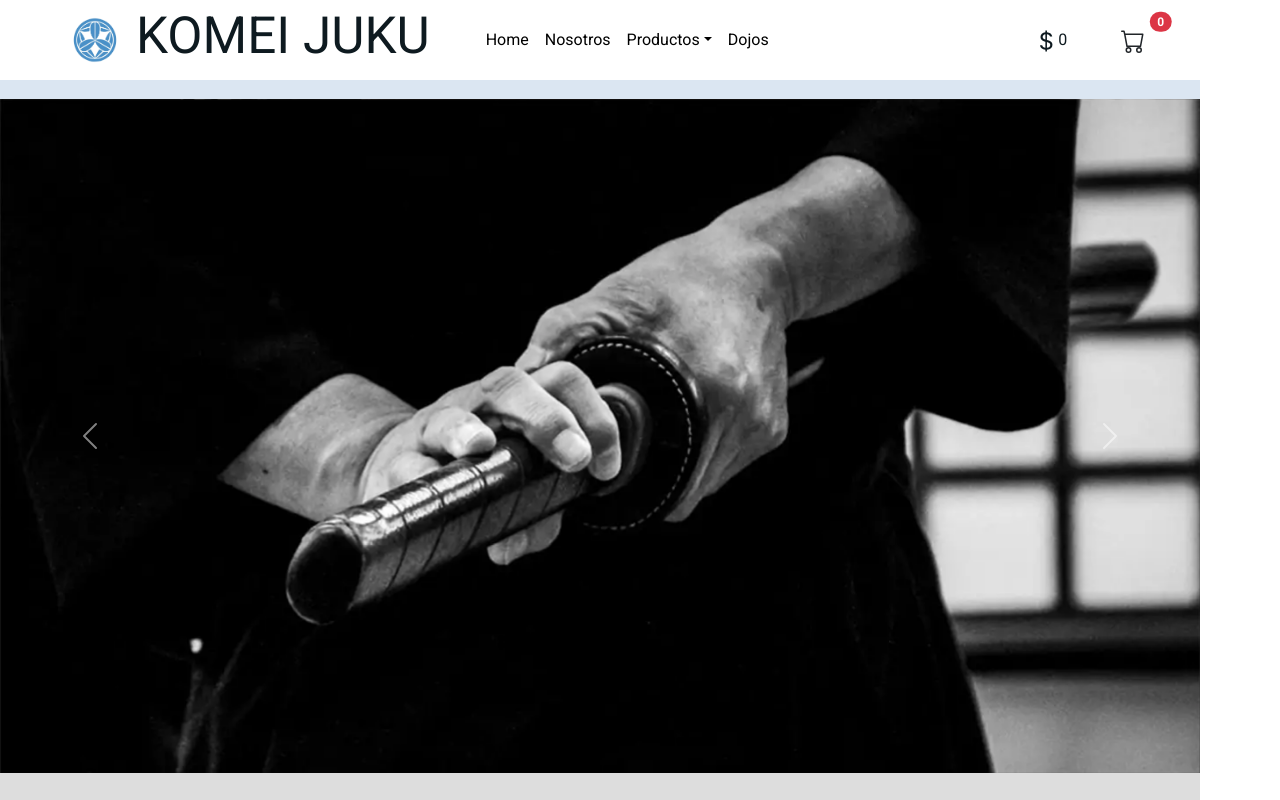
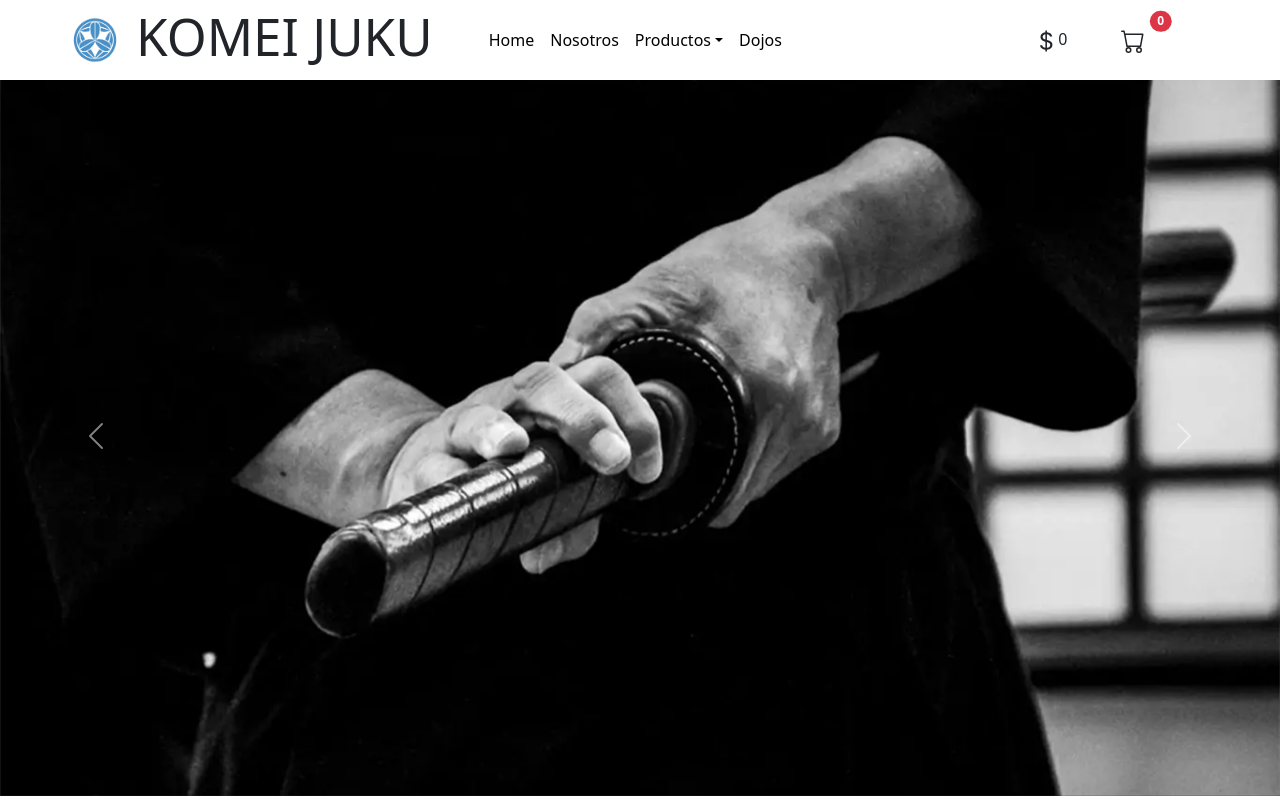
Before and after one commit to Naio200000/PreEntrega1Alsinet, a React (Vite) app: page / in a window 1280 px wide. Built offline with nearby package versions, Linux system fonts and the light colour scheme.

Commit message:
feat: add styles css

```diff
--- a/index.html
+++ b/index.html
@@ -5,6 +5,7 @@
     <link rel="icon" type="image/svg+xml" href="/vite.svg" />
     <meta name="viewport" content="width=device-width, initial-scale=1.0" />
     <link href="https://cdn.jsdelivr.net/npm/bootstrap@5.3.2/dist/css/bootstrap.min.css" rel="stylesheet" integrity="sha384-T3c6CoIi6uLrA9TneNEoa7RxnatzjcDSCmG1MXxSR1GAsXEV/Dwwykc2MPK8M2HN" crossorigin="anonymous">
+    <link rel="stylesheet" href="style.css">
     <title>Tienda Komei</title>
   </head>
   <body>
--- a/src/App.css
+++ b/src/App.css
@@ -1,23 +1,3 @@
-@import url('https://fonts.googleapis.com/css2?family=Noto+Serif+JP:wght@400;600&family=Roboto:ital,wght@0,400;0,700;0,900;1,400;1,700&display=swap');
-/* * {
-    outline: 1px red solid;
-} */
-:root {
-    --main-font-color: rgb(14, 26, 32);
-    --second-font-color: rgb(197, 212, 219);
-    --main-bg-color: rgb(219, 230, 242);
-    --second-bg-color:rgb(0, 0, 0);
-    --second-bg-color-op: rgba(0, 0, 0, 0.5);
-}
-
-
-body {
-    font-family: 'Roboto', sans-serif;
-    color: var(--main-font-color);
-    max-width: 1200px;
-    margin: auto;
-    background-color: rgb(221, 221, 221);
-}
 header {
     background-color: var(--main-bg-color);
 }
@@ -38,3 +18,13 @@ header {
     margin: auto;
     padding-top: 72px;
 }
+main {
+    background-color: #fff;
+    color: var(--second-font-color);
+}
+.home {
+    background-color: #fff;
+    padding: 1rem;
+    margin-top: 1rem;
+    color: var(--main-font-color);
+}
--- /dev/null
+++ b/styles.css
@@ -0,0 +1,20 @@
+@import url('https://fonts.googleapis.com/css2?family=Noto+Serif+JP:wght@400;600&family=Roboto:ital,wght@0,400;0,700;0,900;1,400;1,700&display=swap');
+/* * {
+    outline: 1px red solid;
+} */
+:root {
+    --main-font-color: rgb(14, 26, 32);
+    --second-font-color: rgb(197, 212, 219);
+    --main-bg-color: rgb(219, 230, 242);
+    --second-bg-color:rgb(0, 0, 0);
+    --second-bg-color-op: rgba(0, 0, 0, 0.5);
+}
+
+
+body {
+    font-family: 'Roboto', sans-serif;
+    color: var(--main-font-color);
+    max-width: 1200px;
+    margin: auto;
+    background-color: rgb(221, 221, 221);
+}
```
